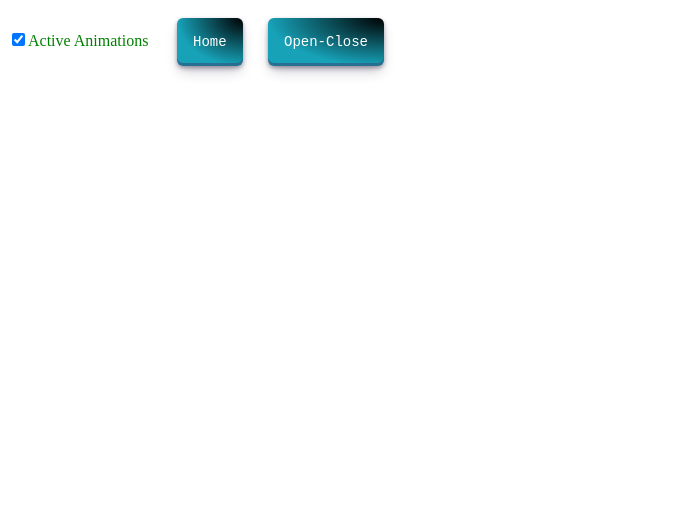
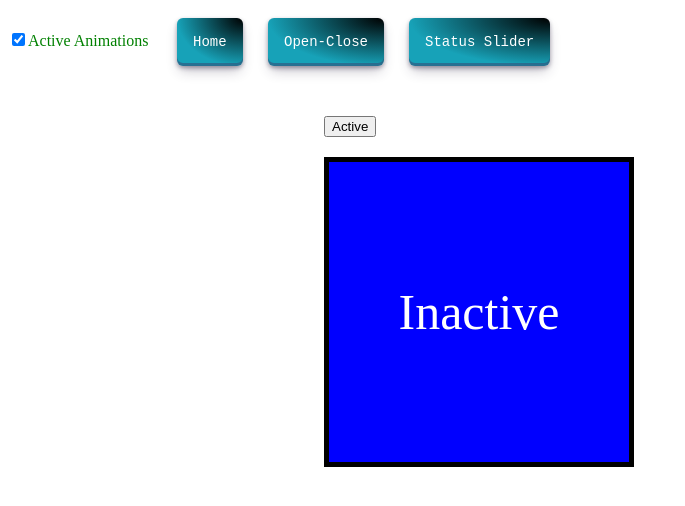
Before and after one commit to mbhossain/Animation-Angular, an Angular app: page /status in a window 1280 px wide. Before the commit this address led to /. Shown: the top 506 px of the page, without its empty margins (0-685 px from the left). Built offline with nearby package versions, Linux system fonts and the light colour scheme.

Commit message:
Status Slider

```diff
--- a/src/app/app-routing.module.ts
+++ b/src/app/app-routing.module.ts
@@ -3,11 +3,13 @@ import { RouterModule, Routes } from '@angular/router';
 
 import { HomeComponent } from './components/home/home.component';
 import { OpenCloseComponent } from './components/open-close/open-close.component';
+import { StatusSliderComponent } from './status-slider/status-slider.component';
 
 const routes: Routes = [
   { path: '', redirectTo: '/home', pathMatch: 'full' },
   { path: 'open-close', component: OpenCloseComponent, data: { animation: 'openClosePage' } },
-  { path: 'home', component: HomeComponent, data: { animation: 'HomePage' } }
+  { path: 'home', component: HomeComponent, data: { animation: 'HomePage' } },
+  { path: 'status', component: StatusSliderComponent, data: { animation: 'statusPage' } }
 ];
 
 @NgModule({
--- a/src/app/app.component.html
+++ b/src/app/app.component.html
@@ -3,6 +3,7 @@
   <label for="animation-toggle" [style.color]="animationsDisabled? 'red' : 'green'">{{ animationsDisabled ? 'Deactive Animations' : 'Active Animations' }} </label>
   <button routerLink="home" routerLinkActive="active" class="button" role="button">Home</button>
   <button routerLink="open-close" routerLinkActive="active" class="button" role="button">Open-Close</button>
+  <button routerLink="status" routerLinkActive="active" class="button" role="button">Status Slider</button>
 </nav>
 
 <div [@routeAnimations]="getRouteAnimationData()">
--- a/src/app/app.module.ts
+++ b/src/app/app.module.ts
@@ -6,12 +6,14 @@ import { AppRoutingModule } from './app-routing.module';
 import { AppComponent } from './app.component';
 import { OpenCloseComponent } from './components/open-close/open-close.component';
 import { HomeComponent } from './components/home/home.component';
+import { StatusSliderComponent } from './status-slider/status-slider.component';
 
 @NgModule({
   declarations: [
     AppComponent,
     OpenCloseComponent,
-    HomeComponent
+    HomeComponent,
+    StatusSliderComponent
   ],
   imports: [
     BrowserModule
--- /dev/null
+++ b/src/app/status-slider/status-slider.component.css
@@ -0,0 +1,14 @@
+:host {
+    display: block;
+}
+
+.box {
+    width: 300px;
+    border: 5px solid black;
+    display: block;
+    line-height: 300px;
+    text-align: center;
+    font-size: 50px;
+    color: white;
+    margin-top: 20px;
+}
--- /dev/null
+++ b/src/app/status-slider/status-slider.component.html
@@ -0,0 +1,9 @@
+<div class="center">
+    <nav>
+        <button type="button" (click)="toggle()">{{status == 'active' ? 'Inactive' : 'Active'}}</button>
+    </nav>
+
+    <div [@slideStatus]="status" class="box">
+        {{ status == 'active' ? 'Active' : 'Inactive' }}
+    </div>
+</div>
--- /dev/null
+++ b/src/app/status-slider/status-slider.component.ts
@@ -0,0 +1,54 @@
+import { Component, OnInit } from '@angular/core';
+import { trigger, transition, state, animate, style, keyframes } from '@angular/animations';
+
+@Component({
+  selector: 'app-status-slider',
+  templateUrl: './status-slider.component.html',
+  styleUrls: ['./status-slider.component.css'],
+  animations: [
+    trigger('slideStatus', [
+      state('inactive', style({ backgroundColor: 'blue' })),
+      state('active', style({ backgroundColor: '#754600' })),
+
+      transition('* => active', [
+        animate('2s', keyframes([
+          style({ backgroundColor: 'blue', offset: 0 }),
+          style({ backgroundColor: 'red', offset: 0.8 }),
+          style({ backgroundColor: '#754600', offset: 1.0 })
+        ])),
+      ]),
+      transition('* => inactive', [
+        animate('2s', keyframes([
+          style({ backgroundColor: '#754600', offset: 0 }),
+          style({ backgroundColor: 'red', offset: 0.2 }),
+          style({ backgroundColor: 'blue', offset: 1.0 })
+        ]))
+      ]),
+
+      transition('* => active', [
+        animate('2s', keyframes([
+          style({ backgroundColor: 'blue' }),
+          style({ backgroundColor: 'red' }),
+          style({ backgroundColor: 'orange' })
+        ]))
+      ]),
+    ])
+  ]
+})
+export class StatusSliderComponent implements OnInit {
+  status: 'active' | 'inactive' = 'inactive';
+
+  constructor() { }
+
+  ngOnInit(): void {
+  }
+
+  toggle() {
+    if (this.status === 'active') {
+      this.status = 'inactive';
+    } else {
+      this.status = 'active';
+    }
+  }
+
+}
```
Also changed, not shown: 1 other file (tests, documents, lock files or other folders).
